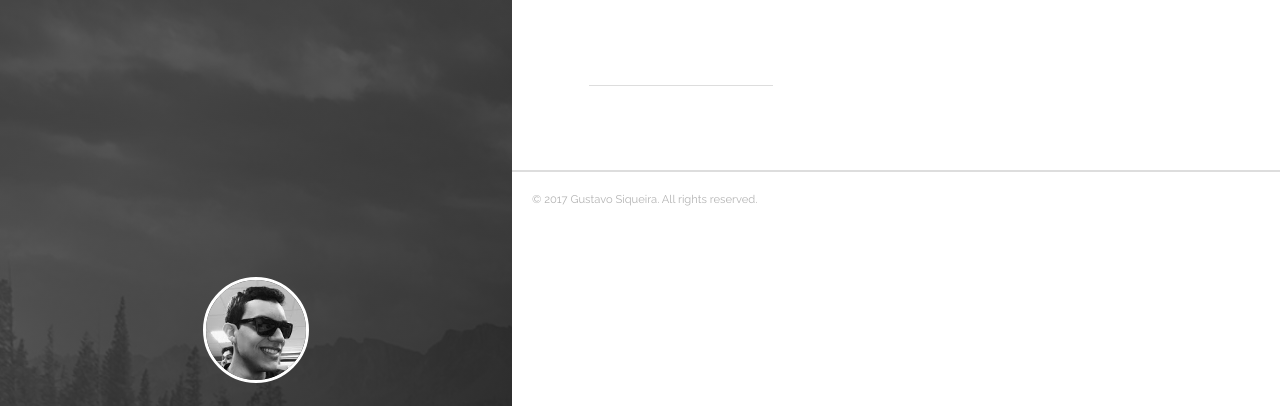
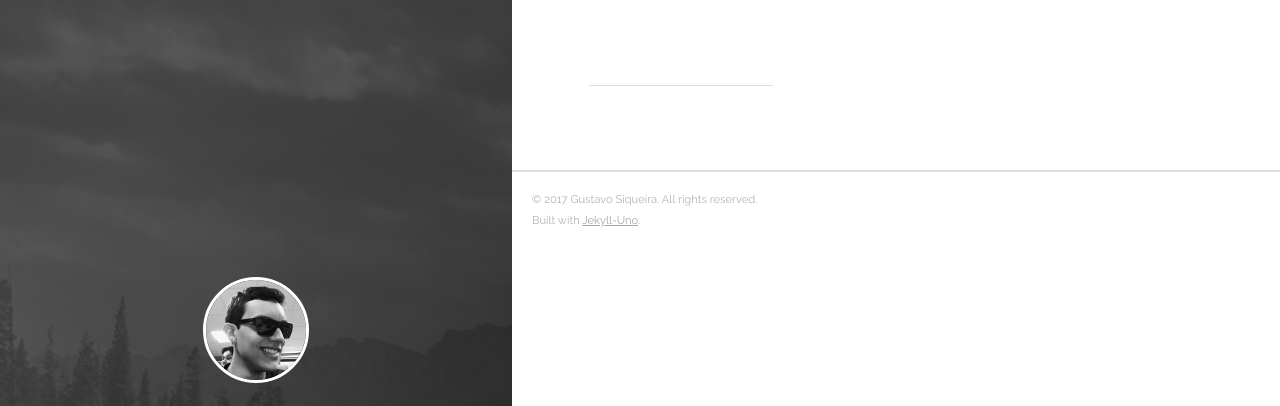
Before and after one commit to gugsrs/gugsrs.github.io, a Jekyll site: the page built from index.html, in a window 1280 px wide. Shown: the top 406 px of the page. Built offline with Jekyll 4.4.1, drawn with Linux system fonts in a browser that asks for light colours; nearby versions of some CDN libraries; the list of posts is cut into pages by our own code.

Commit message:
Add footer reference to lib, update readme

```diff
--- a/_config.yml
+++ b/_config.yml
@@ -12,6 +12,10 @@ author:
   facebook_username: gus.rsiqueira
   github_username:  gugsrs
   linkedin_username:  gugsrs
+
+theme:
+  name: 'Jekyll-Uno'
+  url: 'https://github.com/joshgerdes/jekyll-uno'
 
 defaults:
   -
--- a/_includes/footer.html
+++ b/_includes/footer.html
@@ -1,5 +1,6 @@
 <footer class="footer">
-  <span class="footer__copyright">&copy; {{ site.time | date: '%Y' }} {{ site.author.name }}. All rights reserved.</span>
+	<span class="footer__copyright">&copy; {{ site.time | date: '%Y' }} {{ site.author.name }}. All rights reserved.</span>
+	<span class="footer__copyright">Built with <a href="{{ site.theme.url }}">{{ site.theme.name }}</a>.</span>
 </footer>
 
 <script type="text/javascript" src="https://ajax.googleapis.com/ajax/libs/jquery/1.11.3/jquery.min.js"></script>
```
Also changed, not shown: README.md, 1 other file.
